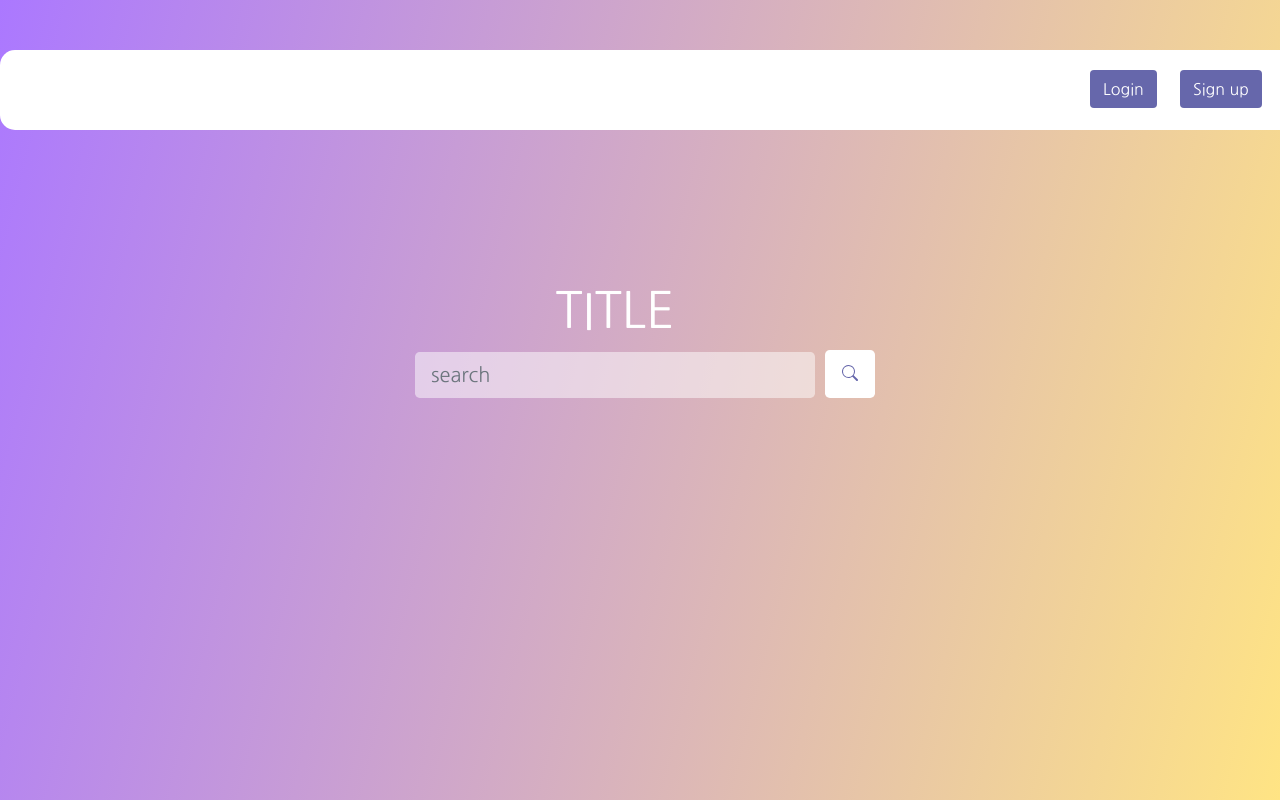
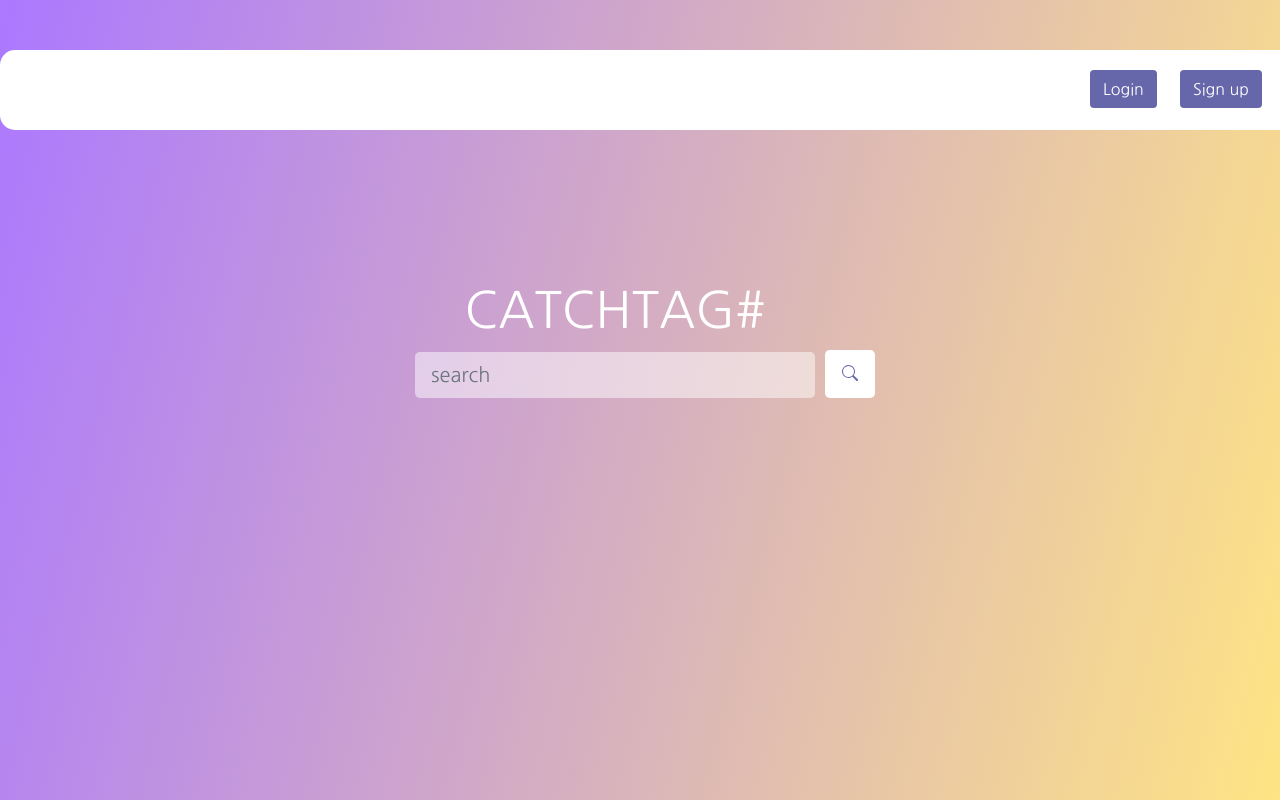
Before and after one commit to devlse/HASHTAG, a Flask app: template templates/Mainlogout.html in a window 1280 px wide. Run offline with Flask 2, Linux system fonts and the light colour scheme; the template is opened without the code that fills it, so the values that code supplies are empty; some libraries are stand-ins or nearby versions.

Commit message:
메인 / 타이틀 수정

```diff
--- a/templates/Mainlogin.html
+++ b/templates/Mainlogin.html
@@ -76,7 +76,7 @@
 
     <script defer src="../static/js/search.js"></script>
 
-    <title>하루살이</title>
+    <title>CATCHTAG#</title>
 
     <style>
         * {
@@ -171,7 +171,7 @@
             </div>
         </div>
         <div class="searchbox">
-            <div class="title">TITLE</div>
+            <div class="title">CATCHTAG#</div>
             <div class="searchbtn">
                 <form action="/searched-result"><button onclick="searchWord()" type="submit" class="btn text-secondary btn-lg"
                     style="background-color:white"> <svg xmlns="http://www.w3.org/2000/svg" width="16" height="16"
--- a/templates/Mainlogout.html
+++ b/templates/Mainlogout.html
@@ -78,7 +78,7 @@
 
     <script defer src="../static/js/search.js"></script>
 
-    <title>하루살이</title>
+    <title>CATCHTAG#</title>
 
     <style>
         * {
@@ -182,7 +182,7 @@
             </div>
         </div>
         <div class="searchbox">
-            <div class="title">TITLE</div>
+            <div class="title">CATCHTAG#</div>
             <div class="searchbtn">
                 <form action="/searched-result"><button onclick="searchWord()" type="submit" class="btn text-secondary btn-lg"
                     style="background-color:white"> <svg xmlns="http://www.w3.org/2000/svg" width="16" height="16"
```
